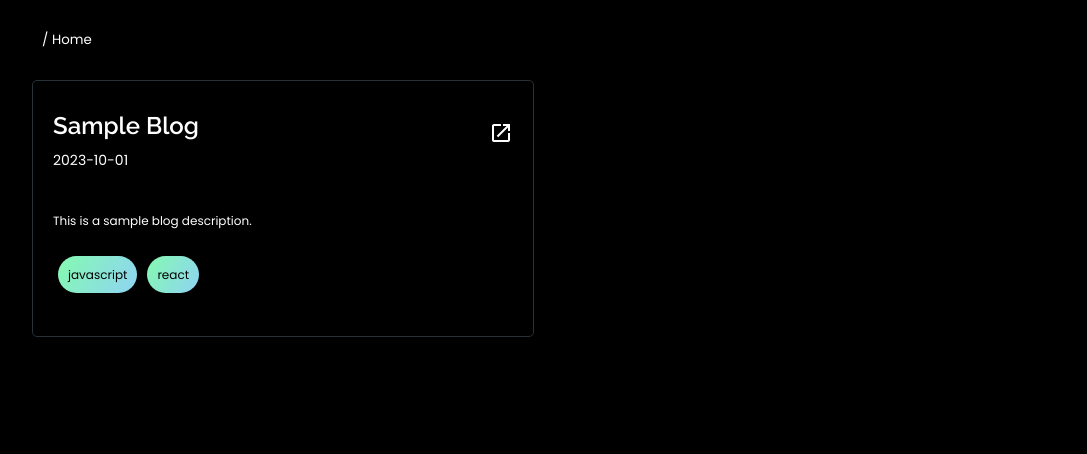
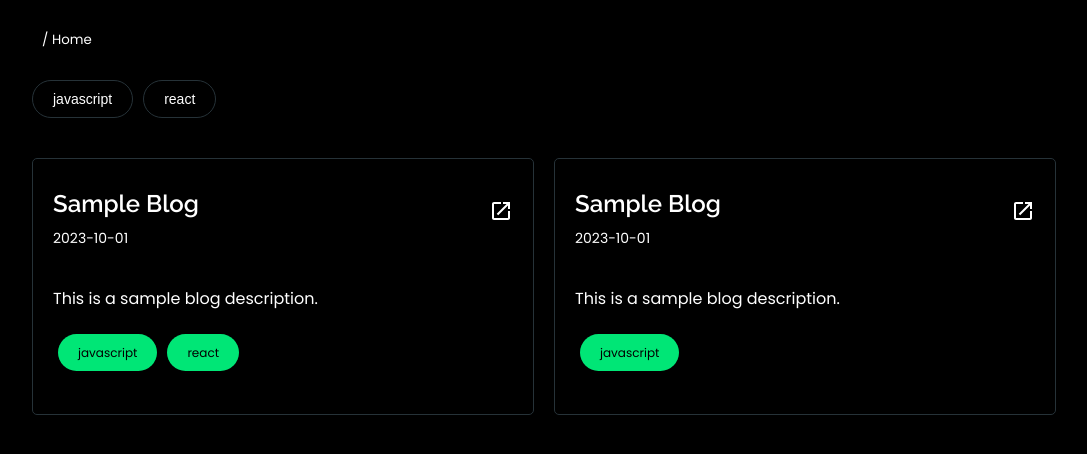
Before and after one commit to sambasivareddy-ch/sambasiva, a React (Create React App) app: page /blog in a window 1280 px wide. Shown: the top 454 px of the page, without its empty margins (96-1183 px from the left). Built offline with nearby package versions, Linux system fonts and the light colour scheme.

Commit message:
Tag filtering added for blogs

```diff
--- a/src/blogsInfo.js
+++ b/src/blogsInfo.js
@@ -1,5 +1,6 @@
 const blogs = [
     {
+        'id': 'sample',
         'slug': 'sample',
         'title': 'Sample Blog',
         'description': 'This is a sample blog description.',
@@ -7,6 +8,15 @@ const blogs = [
         'domains': ['javascript', 'react'],
         'filename': 'sample.md',
     },
+    {
+        'id': 'sample-1',
+        'slug': 'sample',
+        'title': 'Sample Blog',
+        'description': 'This is a sample blog description.',
+        'date': '2023-10-01',
+        'domains': ['javascript'],
+        'filename': 'sample.md',
+    },
 ]
 
 export default blogs;
--- a/src/pages/Blog.js
+++ b/src/pages/Blog.js
@@ -1,4 +1,4 @@
-import React from "react";
+import React, { useState, useEffect } from "react";
 import { Link } from "react-router-dom";
 
 import HomeIcon from "@mui/icons-material/Home";
@@ -8,6 +8,23 @@ import styles from "../styles/blog.module.css";
 import blogs from "../blogsInfo";
 
 const Blog = () => {
+    const [blogTags, setBlogTags] = useState([]);
+
+
+    useEffect(() => {
+        // Initialize blogTags with all unique tags from blogs
+        const initialTags = Array.from(new Set(blogs.flatMap(blog => blog.domains)));
+        setBlogTags(initialTags);
+    }, []);
+
+    const handleTagClick = (tag) => {
+        if (blogTags.includes(tag)) {
+            setBlogTags(blogTags.filter((t) => t === tag));
+        } else {
+            setBlogTags([...blogTags, tag]);
+        }
+    }
+
     return (
         <div className={styles["blog-wrapper"]}>
             <div className={styles["blog-main"]}>
@@ -20,17 +37,31 @@ const Blog = () => {
                         / Home
                     </Link>
                 </button>
+                <div className={styles['blog-tags']}>
+                    {blogTags.map((tag) => (
+                        <button
+                            key={tag}
+                            className={`${styles["blog-tag"]} ${blogTags.includes(tag) ? styles["active"] : ""}`}
+                            onClick={() => handleTagClick(tag)}
+                        >
+                            {tag}
+                        </button>
+                    ))}
+                </div>
                 <div className={styles["blogs"]}>
                     {blogs.map((blog) => {
+                        const isTagActive = blogTags.length === 0 || blogTags.some(tag => blog.domains.includes(tag));
                         return (
-                            <BlogComponent
-                                key={Math.random()}
-                                title={blog.title}
-                                domains={blog.domains}
-                                date={blog.date}
-                                description={blog.description}
-                                slug={blog.slug}
-                            />
+                            isTagActive && (
+                                <BlogComponent
+                                    key={blog.id}
+                                    title={blog.title}
+                                    description={blog.description}
+                                    domains={blog.domains}
+                                    slug={blog.slug}
+                                    date={blog.date}
+                                />
+                            )
                         );
                     })}
                 </div>
--- a/src/pages/BlogPost.js
+++ b/src/pages/BlogPost.js
@@ -12,11 +12,8 @@ const BlogPost = () => {
     const [content, setContent] = useState("");
     const [meta, setMeta] = useState({});
 
-    console.log("BlogPost component rendered with slug:", slug);
-
     useEffect(() => {
         const post = blogs.find((p) => p.slug === slug);
-        console.log("Post found:", post);
         if (!post) return;
 
         fetch(`/posts/${post.filename}`)
--- a/src/styles/blog.module.css
+++ b/src/styles/blog.module.css
@@ -8,6 +8,7 @@
     display: flex;
     align-items: center;
     gap: 10px;
+    margin: 20px 0;
 }
 
 .home-btn:hover {
@@ -19,10 +20,14 @@
     font-family: var(--font-family-pop);
 }
 
+.blog-wrapper {
+    width: 100%;
+    display: grid;
+    place-items: center;
+}
+
 .blog-main {
     width: 80%;
-    margin: 0 auto;
-    padding: 20px;
 }
 
 .blogs {
@@ -60,7 +65,7 @@
 }
 
 .blog-description {
-    font-size: 12px;
+    font-size: 16px;
     line-height: 20px;
     margin: 10px 0;
 }
@@ -118,13 +123,13 @@
 
 .blog-comp__details span {
   width: fit-content;
-  padding: 10px;
+  padding: 10px 20px;
   border-radius: 5pc;
   margin: 5px;
   font-size: 12px;
   color: #000;
   text-align: center;
-  background-image: linear-gradient(120deg, #84fab0 0%, #8fd3f4 100%);
+  background-color: #00e676;
   backdrop-filter: blur(0.1px);
   overflow-x: scroll;
 }
@@ -155,10 +160,6 @@
     margin: 20px auto;
 }
 
-.blog-post-wrapper a {
-    text-decoration: none;
-    color: #fff;
-}
 
 .blog-post-wrapper a:hover {
     color: #00e676;
@@ -172,6 +173,7 @@
 .blog-post-wrapper h1, h2, h3, h4, h5, h6 {
     font-family: var(--font-family-raleway);
     color: #fff;
+    margin: 20px 0 0;
 }
 
 .blog-post-wrapper pre {
@@ -182,7 +184,7 @@
 }
 
 .blog-post-wrapper li {
-    margin: 0 10px;
+    margin: 0 20px;
 }
 
 .blog-post-wrapper pre code {
@@ -190,6 +192,28 @@
     background-color: #212121;
     font-size: 16px;
     color: #fff;
+}
+
+.blog-tags {
+    width: 100%;
+    display: flex;
+    flex-wrap: wrap;
+    gap: 10px;
+    margin: 20px 0;
+}
+
+.blog-tag {
+    padding: 10px 20px;
+    border-radius: 5pc;
+    border: solid 1px #263238;
+    color: #fff;
+    font-size: 14px;
+    cursor: pointer;
+}
+
+.blog-tag:hover {
+    background-color: #00e676;
+    color: #000;
 }
 
 @media screen and (min-width: 300px) and (max-width: 600px) {
```
Also changed, not shown: public/posts/sample.md (+16 -0 lines).
